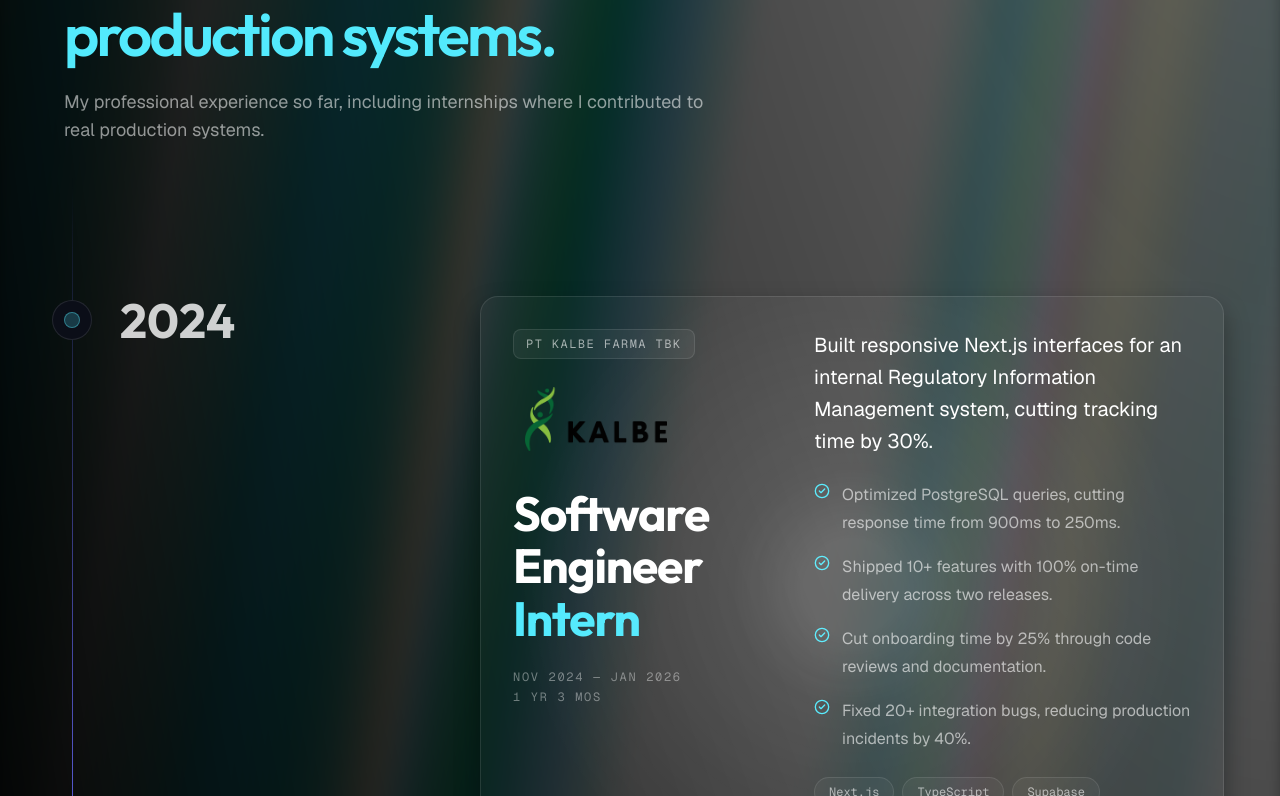
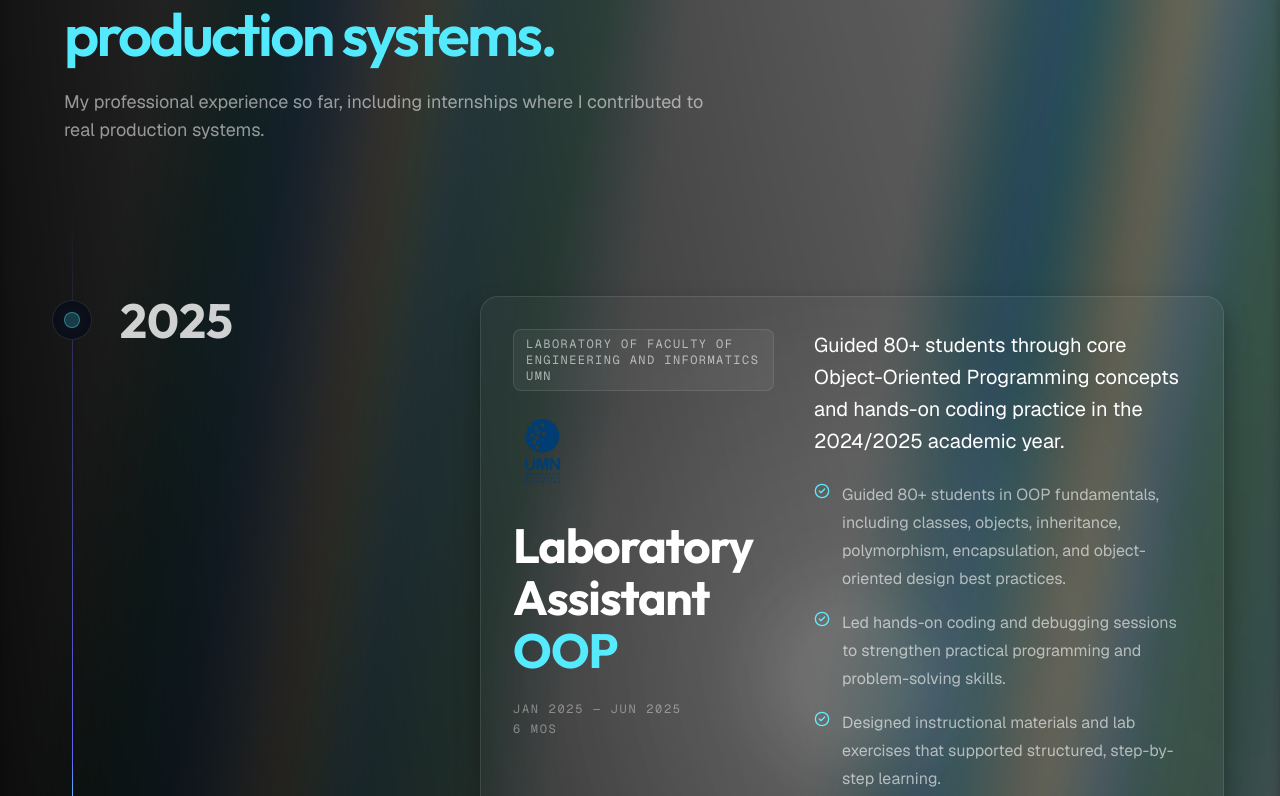
Before and after one commit to salmampn/salma-portfolio, a Next.js app: page / in a window 1280 px wide. Shown: the part 2004-2800 px from the top of the page. Built offline with nearby package versions, Linux system fonts and the light colour scheme.

Commit message:
fix: aurora background animation and timeline listener

```diff
--- a/app/globals.css
+++ b/app/globals.css
@@ -152,29 +152,7 @@ html {
   scroll-behavior: smooth;
 }
 
-@keyframes aurora {
-  0% {
-    background-position:
-      50% 50%,
-      0% 50%;
-  }
-
-  50% {
-    background-position:
-      50% 50%,
-      100% 50%;
-  }
-
-  100% {
-    background-position:
-      50% 50%,
-      0% 50%;
-  }
-}
-
-.animate-aurora {
-  animation: aurora 20s ease-in-out infinite;
-}
+/* MARQUEE */
 
 @keyframes marquee {
   from {
@@ -210,6 +188,8 @@ html {
     animation: none;
   }
 }
+
+/* PROFILE PULSE */
 
 @keyframes profile-pulse {
   0%,
--- a/app/layout.tsx
+++ b/app/layout.tsx
@@ -29,12 +29,11 @@ export default function RootLayout({
     <html
       lang="en"
       className={cn(
-        "h-full antialiased",
+        "h-full antialiased scroll-smooth",
         outfit.variable,
         geistSans.variable,
         geistMono.variable
       )}
-      data-scroll-behavior="smooth"
     >
       <body suppressHydrationWarning>{children}</body>
     </html>
--- a/components/sections/components/experience/data.ts
+++ b/components/sections/components/experience/data.ts
@@ -1,6 +1,32 @@
 import type { ExperienceItem } from "./types";
 
 export const experiences: ExperienceItem[] = [
+  {
+    year: "2025",
+    company: "Laboratory of Faculty of Engineering and Informatics UMN",
+    companyLogo: "/umn-logo.webp",
+    role: ["Laboratory", "Assistant", "OOP"],
+    roleAccentIndex: 2,
+    startDate: "Jan 2025",
+    endDate: "Jun 2025",
+    duration: "6 mos",
+    summary:
+      "Guided 80+ students through core Object-Oriented Programming concepts and hands-on coding practice in the 2024/2025 academic year.",
+    responsibilities: [
+      "Guided 80+ students in OOP fundamentals, including classes, objects, inheritance, polymorphism, encapsulation, and object-oriented design best practices.",
+      "Led hands-on coding and debugging sessions to strengthen practical programming and problem-solving skills.",
+      "Designed instructional materials and lab exercises that supported structured, step-by-step learning.",
+      "Developed lab assessments and examination questions linking OOP concepts to real-world programming scenarios.",
+    ],
+    tags: [
+      "Object-Oriented Programming",
+      "Teaching",
+      "Mentoring",
+      "Java",
+      "Debugging",
+      "Assessment Design",
+    ],
+  },
   {
     year: "2024",
     company: "PT Kalbe Farma Tbk",
--- a/components/ui/aurora-background.tsx
+++ b/components/ui/aurora-background.tsx
@@ -23,7 +23,7 @@ export const AuroraBackground = ({
         {...props}
       >
         <div
-          className="absolute inset-0 overflow-hidden"
+          className="absolute inset-0 overflow-clip"
           style={
             {
               "--aurora":
@@ -45,9 +45,8 @@ export const AuroraBackground = ({
           }
         >
           <div
-            //   I'm sorry but this is what peak developer performance looks like // trigger warning
             className={cn(
-              `after:animate-aurora pointer-events-none absolute -inset-[10px] [background-image:var(--white-gradient),var(--aurora)] [background-size:300%,_200%] [background-position:50%_50%,50%_50%] opacity-50 blur-[10px] invert filter will-change-transform [--aurora:repeating-linear-gradient(100deg,var(--blue-500)_10%,var(--indigo-300)_15%,var(--blue-300)_20%,var(--violet-200)_25%,var(--blue-400)_30%)] [--dark-gradient:repeating-linear-gradient(100deg,var(--black)_0%,var(--black)_7%,var(--transparent)_10%,var(--transparent)_12%,var(--black)_16%)] [--white-gradient:repeating-linear-gradient(100deg,var(--white)_0%,var(--white)_7%,var(--transparent)_10%,var(--transparent)_12%,var(--white)_16%)] after:absolute after:inset-0 after:[background-image:var(--white-gradient),var(--aurora)] after:[background-size:200%,_100%] after:[background-attachment:fixed] after:mix-blend-difference after:content-[""] dark:[background-image:var(--dark-gradient),var(--aurora)] dark:invert-0 after:dark:[background-image:var(--dark-gradient),var(--aurora)]`,
+              `after:animate-aurora pointer-events-none absolute -inset-[10px] [background-image:var(--white-gradient),var(--aurora)] [background-size:300%,_200%] [background-position:50%_50%,50%_50%] opacity-50 blur-[10px] invert filter will-change-transform [--aurora:repeating-linear-gradient(100deg,var(--blue-500)_10%,var(--indigo-300)_15%,var(--blue-300)_20%,var(--violet-200)_25%,var(--blue-400)_30%)] [--dark-gradient:repeating-linear-gradient(100deg,var(--black)_0%,var(--black)_7%,var(--transparent)_10%,var(--transparent)_12%,var(--black)_16%)] [--white-gradient:repeating-linear-gradient(100deg,var(--white)_0%,var(--white)_7%,var(--transparent)_10%,var(--transparent)_12%,var(--white)_16%)] after:absolute after:inset-0 after:[background-image:var(--white-gradient),var(--aurora)] after:[background-size:300%,_200%] after:mix-blend-difference after:content-[""] dark:[background-image:var(--dark-gradient),var(--aurora)] dark:invert-0 after:dark:[background-image:var(--dark-gradient),var(--aurora)]`,
 
               showRadialGradient &&
                 `[mask-image:radial-gradient(ellipse_at_100%_0%,black_10%,var(--transparent)_85%)]`,
--- a/components/ui/timeline.tsx
+++ b/components/ui/timeline.tsx
@@ -1,9 +1,9 @@
 "use client";
+
 import {
-  useMotionValueEvent,
+  motion,
   useScroll,
   useTransform,
-  motion,
 } from "motion/react";
 import React, { useEffect, useRef, useState } from "react";
 
@@ -18,34 +18,63 @@ export const Timeline = ({ data }: { data: TimelineEntry[] }) => {
   const [height, setHeight] = useState(0);
 
   useEffect(() => {
+    const updateHeight = () => {
+      if (!ref.current) return;
+
+      setHeight(ref.current.getBoundingClientRect().height);
+    };
+
+    updateHeight();
+
+    const resizeObserver = new ResizeObserver(updateHeight);
+
     if (ref.current) {
-      const rect = ref.current.getBoundingClientRect();
-      setHeight(rect.height);
+      resizeObserver.observe(ref.current);
     }
-  }, [ref]);
+
+    window.addEventListener("resize", updateHeight);
+
+    return () => {
+      resizeObserver.disconnect();
+      window.removeEventListener("resize", updateHeight);
+    };
+  }, []);
 
   const { scrollYProgress } = useScroll({
-    target: containerRef,
-    offset: ["start 10%", "end 50%"],
+    target: ref,
+    offset: ["start center", "end center"],
   });
 
-  const heightTransform = useTransform(scrollYProgress, [0, 1], [0, height]);
-  const opacityTransform = useTransform(scrollYProgress, [0, 0.1], [0, 1]);
+  const heightTransform = useTransform(
+    scrollYProgress,
+    [0, 1],
+    [0, height],
+  );
+
+  const opacityTransform = useTransform(
+    scrollYProgress,
+    [0, 0.03, 0.97, 1],
+    [0, 1, 1, 0],
+  );
 
   return (
-    <div className="w-full font-sans md:px-10" ref={containerRef}>
-      <div ref={ref} className="relative mx-auto max-w-7xl pb-20">
+    <div
+      ref={containerRef}
+      className="w-full font-sans md:px-10"
+    >
+      <div
+        ref={ref}
+        className="relative mx-auto max-w-7xl pb-20"
+      >
         {data.map((item, index) => (
           <div
-            key={index}
+            key={`${item.title}-${index}`}
             className="flex justify-start pt-10 md:gap-10 md:pt-32"
           >
             <div className="sticky top-32 z-40 flex max-w-xs origin-top-left flex-col items-center self-start md:w-full md:max-w-sm md:flex-row lg:max-w-sm">
               <div className="absolute left-3 flex size-10 items-center justify-center rounded-full border border-white/10 bg-[#0B0E18] md:left-3">
-                {/* Pulsing glow behind the dot */}
                 <div className="absolute size-4 animate-[dot-pulse_2.5s_ease-in-out_infinite] rounded-full bg-cyan-300/40 blur-sm" />
 
-                {/* Static dot on top */}
                 <div className="relative size-4 rounded-full border border-cyan-300/40 bg-cyan-300/20" />
               </div>
 
@@ -65,11 +94,14 @@ export const Timeline = ({ data }: { data: TimelineEntry[] }) => {
         ))}
 
         <div
-          style={{ height: height + "px" }}
+          style={{ height: `${height}px` }}
           className="absolute left-8 top-0 w-px overflow-hidden bg-[linear-gradient(to_bottom,var(--tw-gradient-stops))] from-transparent from-[0%] via-white/10 to-transparent to-[99%] [mask-image:linear-gradient(to_bottom,transparent_0%,black_10%,black_90%,transparent_100%)] md:left-8"
         >
           <motion.div
-            style={{ height: heightTransform, opacity: opacityTransform }}
+            style={{
+              height: heightTransform,
+              opacity: opacityTransform,
+            }}
             className="absolute inset-x-0 top-0 w-px rounded-full bg-gradient-to-t from-cyan-300 via-[#6366F1] to-transparent from-[0%] via-[10%]"
           />
         </div>
--- a/package.json
+++ b/package.json
@@ -34,6 +34,7 @@
     "react-dom": "19.2.8",
     "react-icons": "^5.7.0",
     "shadcn": "^4.17.0",
+    "shaders": "^3.1.463",
     "simplex-noise": "^4.0.3",
     "tailwind-merge": "^3.6.0",
     "tsparticles": "^4.3.2",
```
Also changed, not shown: public/umn-logo.webp (added), 1 other file (tests, documents, lock files or other folders).
